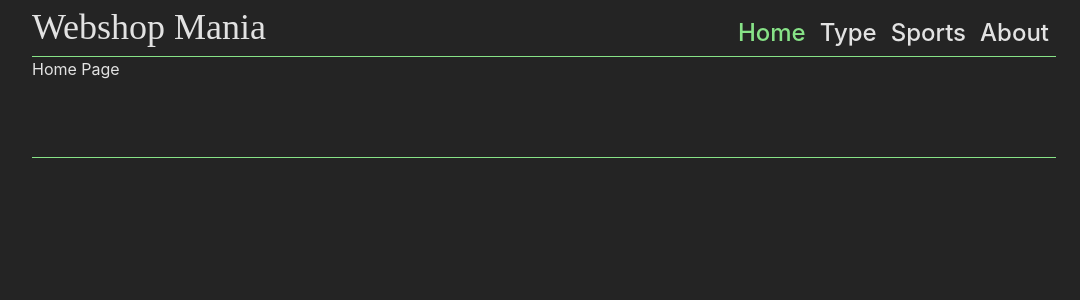
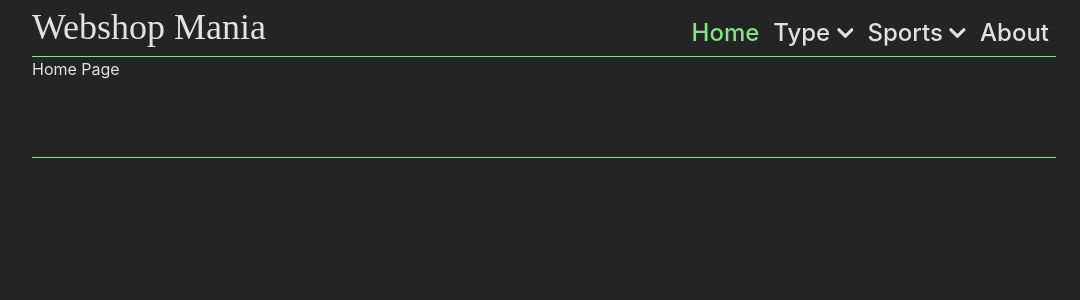
Before and after one commit to msparica/react-ecommerce-practice, a React (Vite) app: page / in a window 1280 px wide. Shown: the top 300 px of the page, without its empty margins (96-1176 px from the left). Built offline with nearby package versions, Linux system fonts and the light colour scheme; a web font is replaced by a local one.

Commit message:
nav styling

```diff
--- a/package.json
+++ b/package.json
@@ -12,6 +12,7 @@
   "dependencies": {
     "react": "^18.2.0",
     "react-dom": "^18.2.0",
+    "react-icons": "^4.8.0",
     "react-router-dom": "^6.11.2"
   },
   "devDependencies": {
--- a/src/components/Navbar.css
+++ b/src/components/Navbar.css
@@ -12,7 +12,8 @@ nav > ul > li {
 }
 nav .subitems li {
 	display: block;
-	min-width: 100px;
+	min-width: 150px;
+	text-align: center;
 }
 
 nav li {
@@ -37,3 +38,9 @@ nav li a:hover {
 	position: absolute;
 	top: 100%;
 }
+
+nav ul svg {
+    width: 0.7em;
+    position: relative;
+    top: 0.15em;
+}
--- a/src/components/Navbar.tsx
+++ b/src/components/Navbar.tsx
@@ -1,6 +1,7 @@
 import { Link, NavLink } from "react-router-dom";
 import './Navbar.css'
 import { useCallback, useState } from "react";
+import { FaChevronDown, FaChevronUp } from "react-icons/fa";
 
 type MenuItem = {
 	text: string;
@@ -49,7 +50,7 @@ function NavItem({ item }: { item: MenuItem }) {
 		<li onFocus={() => setActive(true)} onBlur={onBlur}>
 			{ item.to
 				? (<NavLink to={item.to}>{item.text}</NavLink>)
-				: (<Link to="#">{item.text}</Link>)
+				: (<Link to="#">{item.text} { active ? <FaChevronUp /> : <FaChevronDown /> }</Link>)
 			}
 			{
 				item.items &&
```
Also changed, not shown: 1 other file (tests, documents, lock files or other folders).
